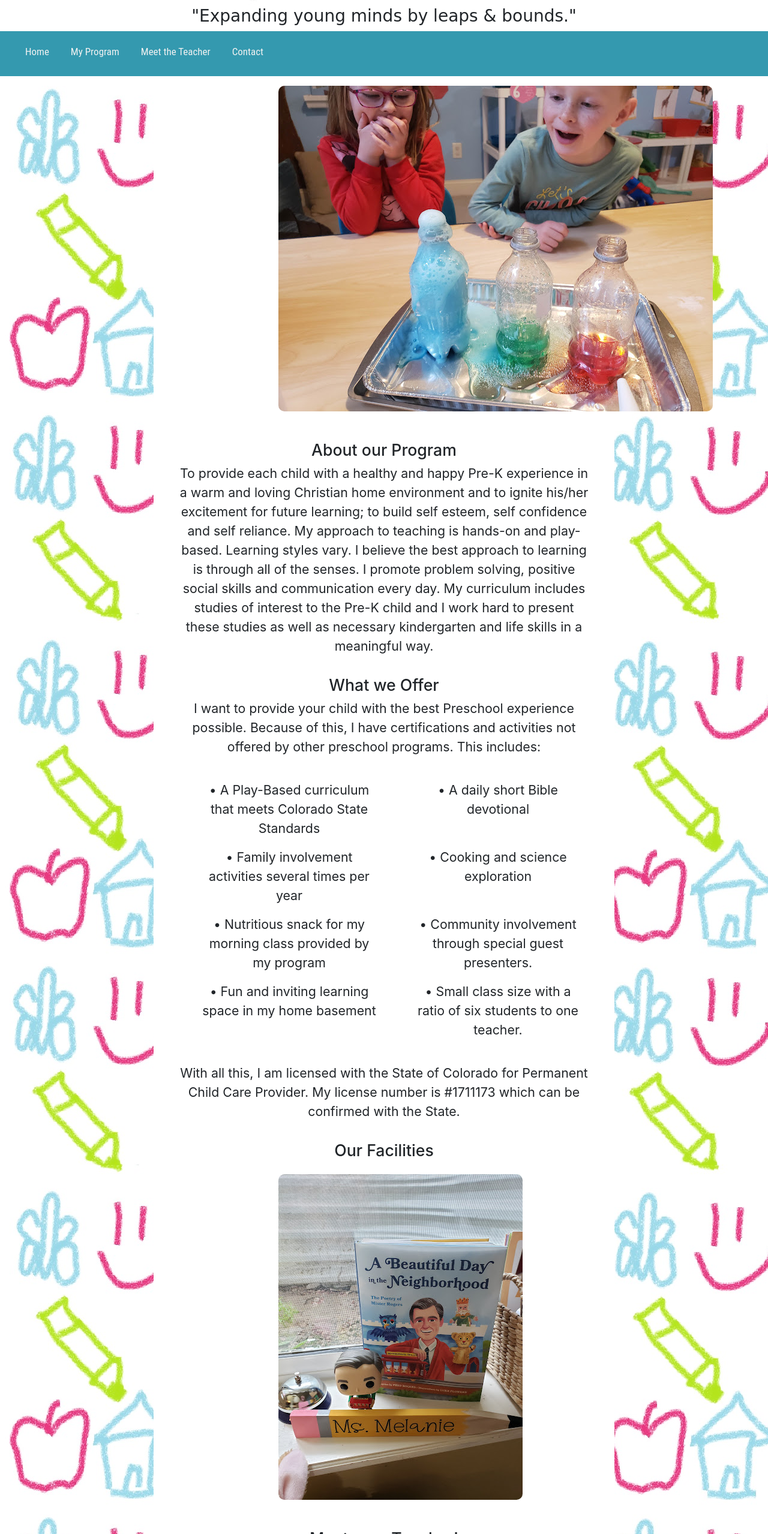
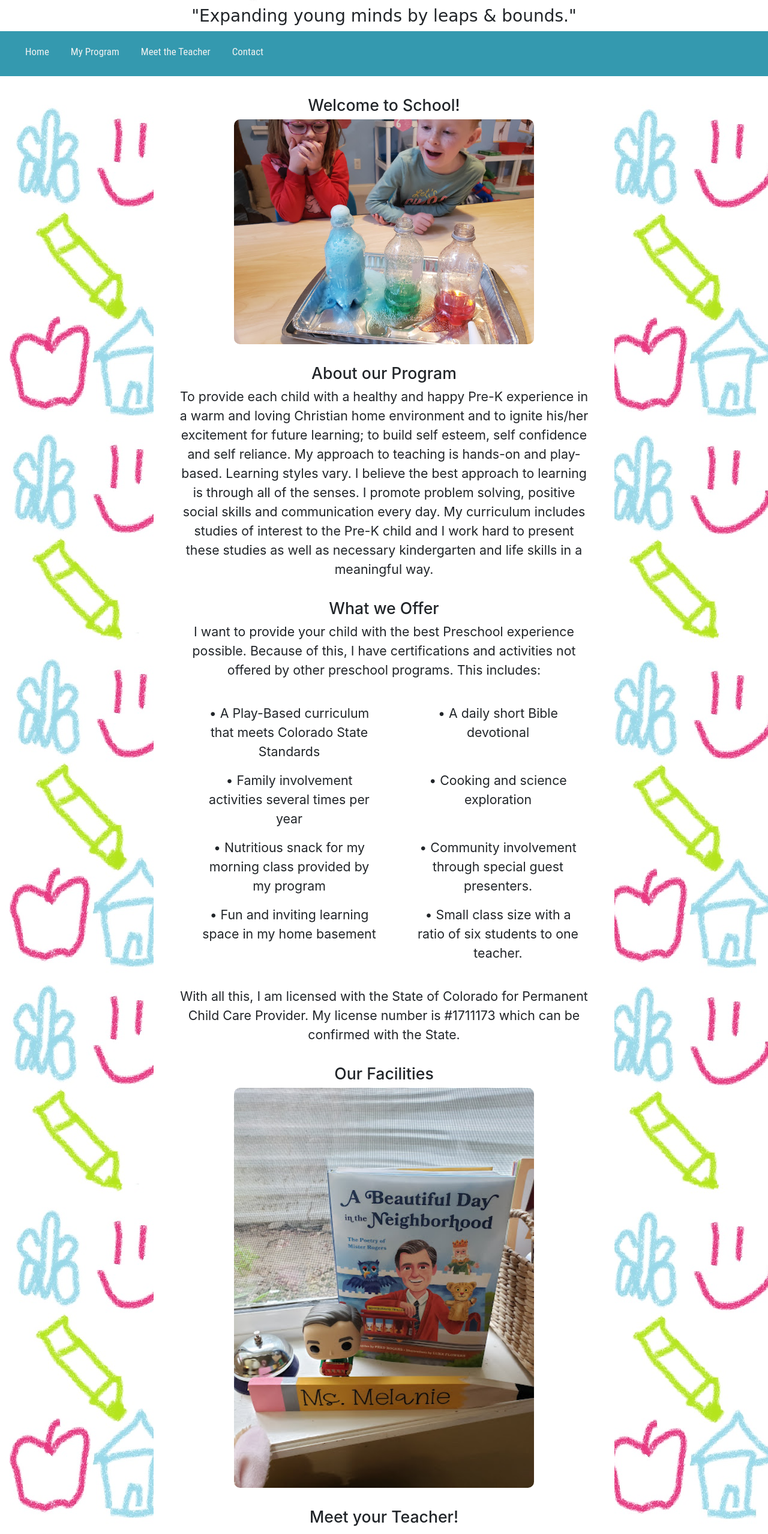
Before and after one commit to hewitson-j/leaps-and-bounds, a React (Create React App) app: page / in a window 1280 px wide. Shown: the part 168-2726 px from the top of the page at 60% size. Built offline with nearby package versions, Linux system fonts and the light colour scheme.

Commit message:
fixed image slider.

```diff
--- a/src/App.css
+++ b/src/App.css
@@ -37,22 +37,6 @@
   }
 }
 
-#top-image-slider {
-  align-items: center;
-  width: 50%;
-  height: 40%;
-  margin: auto;
-  padding: 1rem;
-}
-
-#facilities-image-slider {
-  align-items: center;
-  width: 50%;
-  height: 40%;
-  margin: auto;
-  padding: 1rem;
-}
-
 #mrs-melanie {
   width: 25%;
   border: 1px;
--- a/src/App.js
+++ b/src/App.js
@@ -54,6 +54,7 @@ function App() {
       <MobileNavbar />
       <div id="main-body">
         <div id="main-content">
+          <Headings text="Welcome to School!" />
           <div id="top-image-slider">
             <ImageSlider images={topImages} />
           </div>
--- a/src/components/ImageSlider.css
+++ b/src/components/ImageSlider.css
@@ -1,10 +1,13 @@
 #image-slider {
-    /* border: 1px black solid;
-    border-radius: 5px; */
-    /* width: 800px;
-    height: 500px; */
+    width: 500px;
+    margin: auto;
+    padding: 0;
 }
-
 #slider-image {
+    /* display: flex; */
+    width: 500px;
+    text-align: center;
+    align-items: center;
+    align-content: center;
     border-radius: 10px;
 }
--- a/src/components/ImageSlider.js
+++ b/src/components/ImageSlider.js
@@ -22,4 +22,6 @@ function ImageSlider({ images = [] }) {
   );
 }
 
+//
+
 export default ImageSlider;
```
